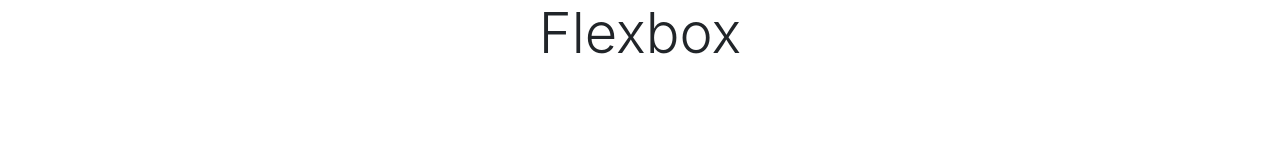
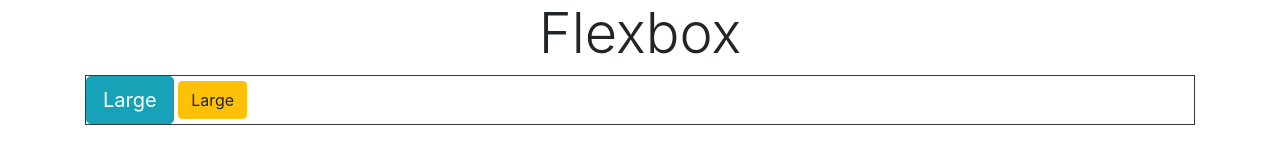
Before and after one commit to chriscatzin/CSS-HTML, a plain HTML site: page HTMLCSS/Bootstrap4/Flexbox/flexbox.html in a window 1280 px wide. Drawn offline with nearby package versions, Linux system fonts and the light colour scheme.

Commit message:
Bootstrap 4

```diff
--- a/HTMLCSS/Bootstrap4/Flexbox/flexbox.html
+++ b/HTMLCSS/Bootstrap4/Flexbox/flexbox.html
@@ -13,6 +13,10 @@
   <body>
     <div class="container">
         <h1 class="text-center display-4">Flexbox</h1>
+        <div class="border border-dark">
+            <button class="btn btn-info btn-lg">Large</button>
+            <button class="btn btn-warning">Large</button>
+        </div>
     </div>
 
     <!-- Optional JavaScript -->
```
